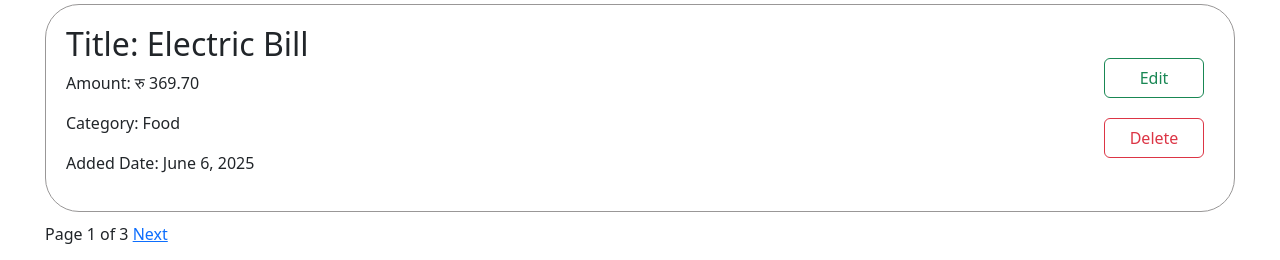
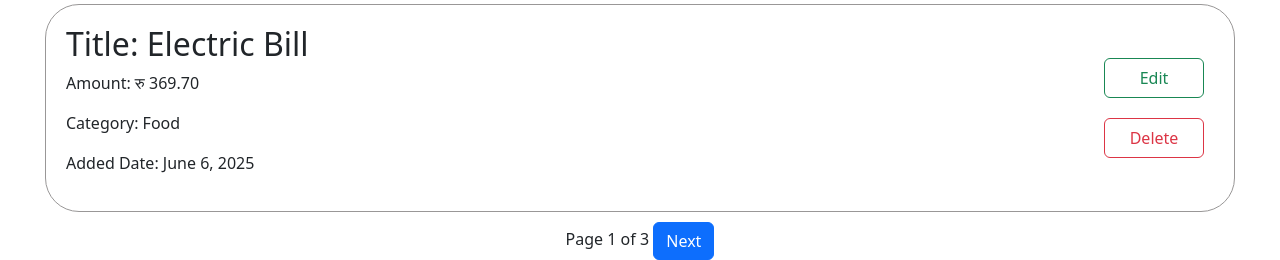
Before and after one commit to XxSamridhaxX/Expenses-Tracker-Django-, a Django app: page /expense/ in a window 1280 px wide. Shown: the part 2267-2527 px from the top of the page. Run offline with Django 5.2, Linux system fonts and the light colour scheme; a user stored in the database is signed in; data comes from the database, SQL or seed files in the repository.

Commit message:
Paginator Design Done

```diff
--- a/expenses/templates/expenses/expense.html
+++ b/expenses/templates/expenses/expense.html
@@ -74,14 +74,14 @@
         {% endfor %}
         <!-- For controlling the page number -->
 
-        <div>
+        <div style="text-align: center;">
             {% if page_obj.has_previous %}
-            <a href="?page={{ page_obj.previous_page_number }}">Previous</a>
+            <a href="?page={{ page_obj.previous_page_number }}" class="btn btn-primary">Previous</a>
             {% endif %}
             Page {{page_obj.number}} of {{ page_obj.paginator.num_pages }}
 
             {% if page_obj.has_next %}
-            <a href="?page={{ page_obj.next_page_number }}">Next</a>
+            <a href="?page={{ page_obj.next_page_number }}" class="btn btn-primary">Next</a>
             {% endif %}
         </div>
     </div>
```
